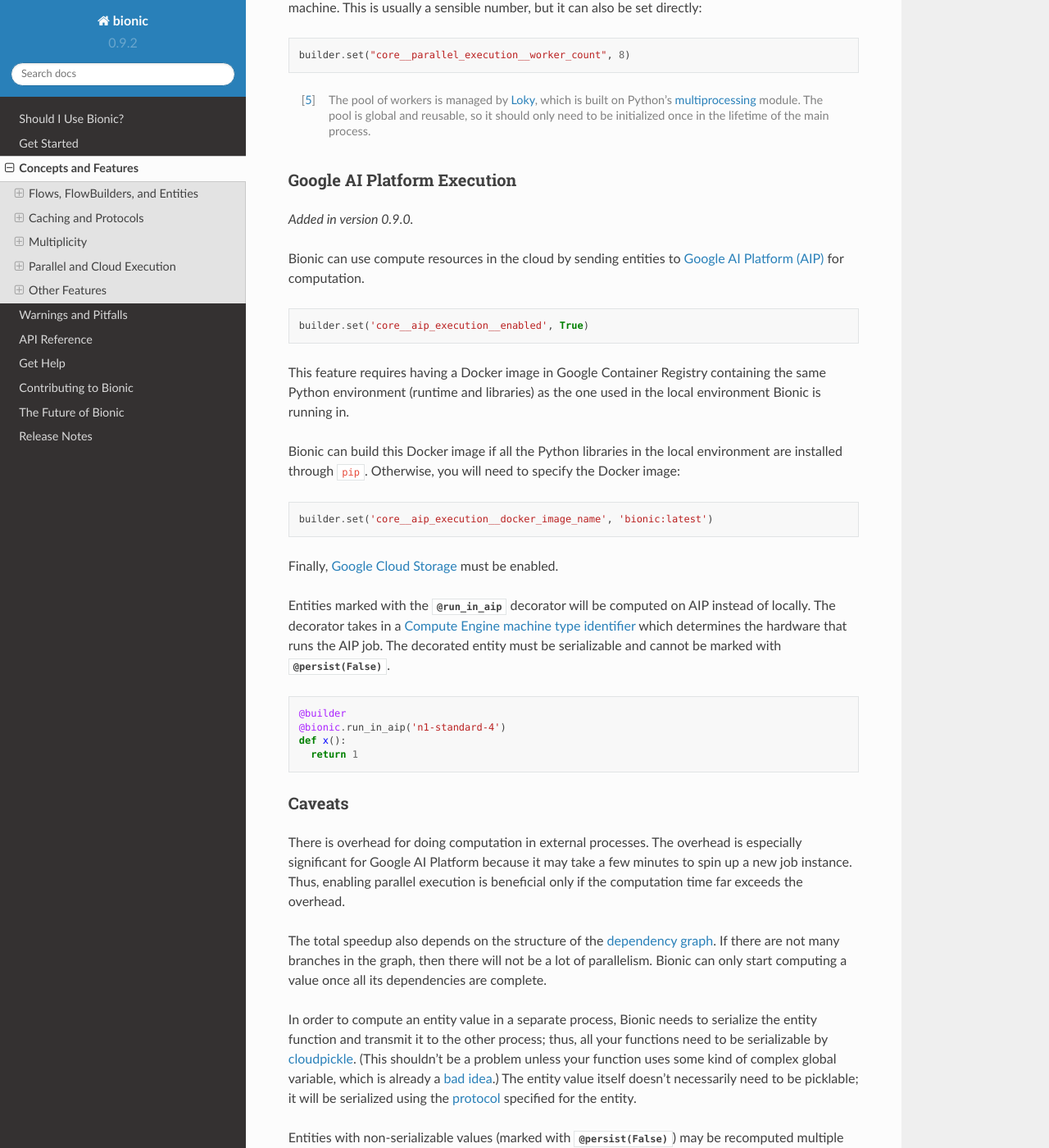
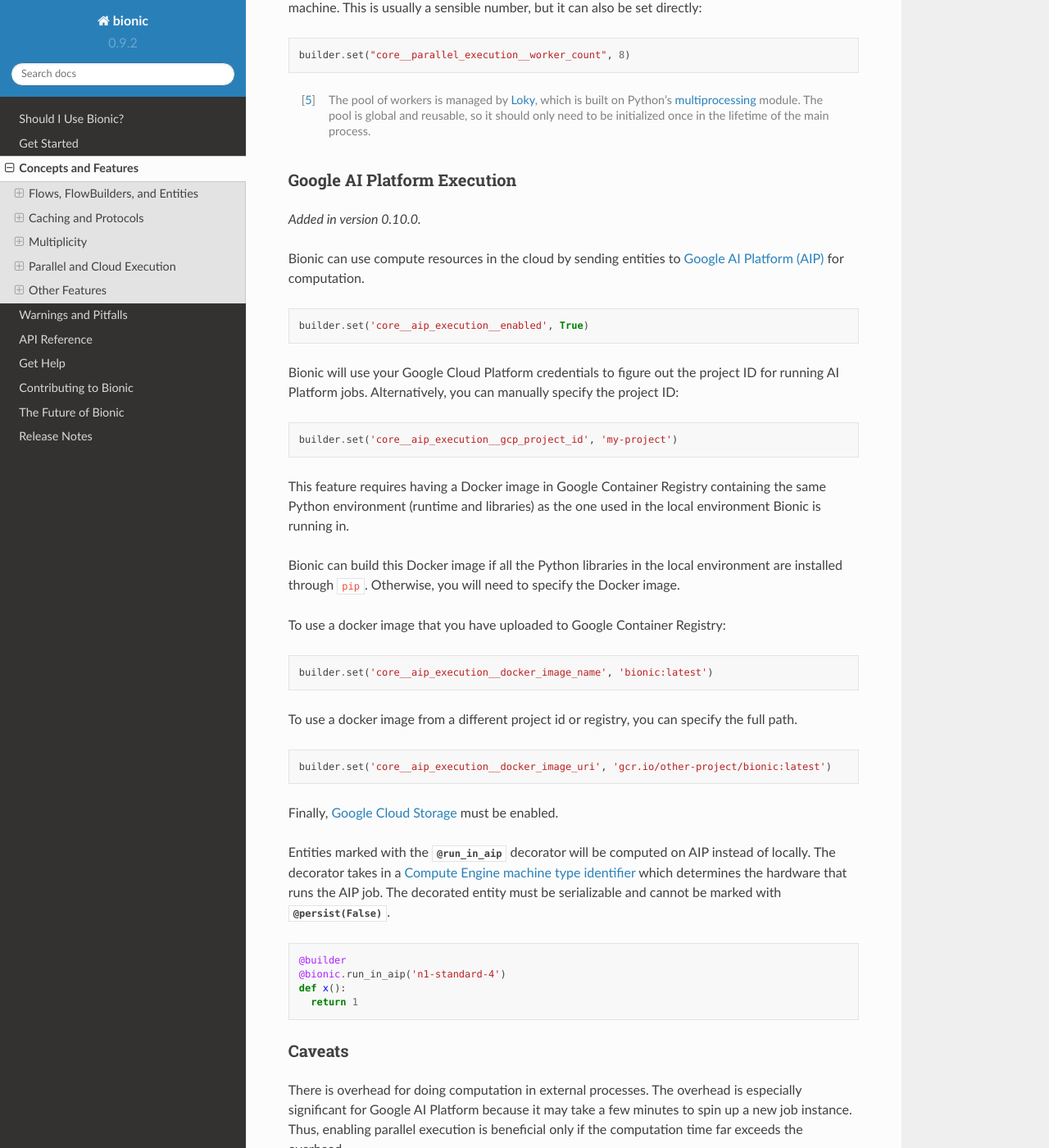
Before and after one commit to square/bionic, a Sphinx documentation site: the page built from docs/concepts.rst, in a window 1280 px wide and 1400 px high, scrolled down 15471 px. Shown: the whole window at 82% size. Built offline with Sphinx 7.4.7 and the Read the Docs theme 2.0.0, drawn with Linux system fonts in a browser that asks for light colours.

Commit message:
aip doc minor updates

```diff
--- a/docs/concepts.rst
+++ b/docs/concepts.rst
@@ -893,7 +893,7 @@ sensible number, but it can also be set directly:
 Google AI Platform Execution
 ............................
 
-.. versionadded:: 0.9.0
+.. versionadded:: 0.10.0
 
 Bionic can use compute resources in the cloud by sending entities to
 `Google AI Platform (AIP) <https://cloud.google.com/ai-platform>`_ for
@@ -903,17 +903,34 @@ computation.
 
     builder.set('core__aip_execution__enabled', True)
 
+Bionic will use your Google Cloud Platform credentials to figure out the project
+ID for running AI Platform jobs. Alternatively, you can manually specify the
+project ID:
+
+.. code-block:: python
+
+    builder.set('core__aip_execution__gcp_project_id', 'my-project')
+
 This feature requires having a Docker image in Google Container Registry
 containing the same Python environment (runtime and libraries) as the one used
 in the local environment Bionic is running in.
 
 Bionic can build this Docker image if all the Python libraries in the local
 environment are installed through ``pip``. Otherwise, you will need to specify
-the Docker image:
+the Docker image.
+
+To use a docker image that you have uploaded to Google Container Registry:
 
 .. code-block:: python
 
     builder.set('core__aip_execution__docker_image_name', 'bionic:latest')
+
+To use a docker image from a different project id or registry, you can specify
+the full path.
+
+.. code-block:: python
+
+    builder.set('core__aip_execution__docker_image_uri', 'gcr.io/other-project/bionic:latest')
 
 Finally, :ref:`Google Cloud Storage <google_cloud_storage_anchor>` must be
 enabled.
```
